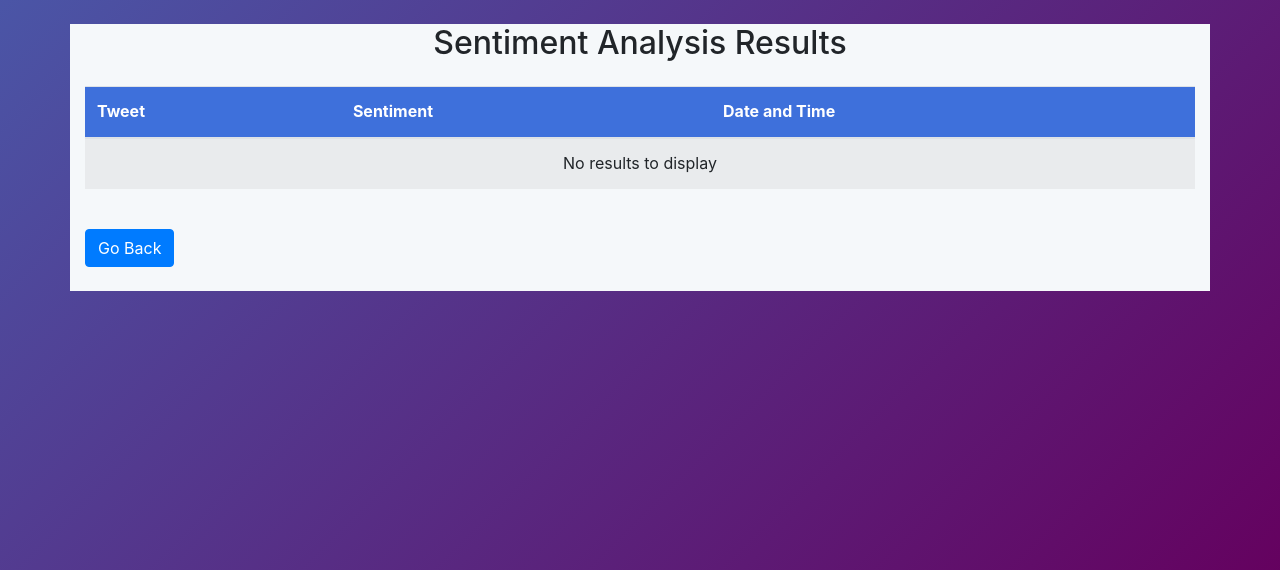
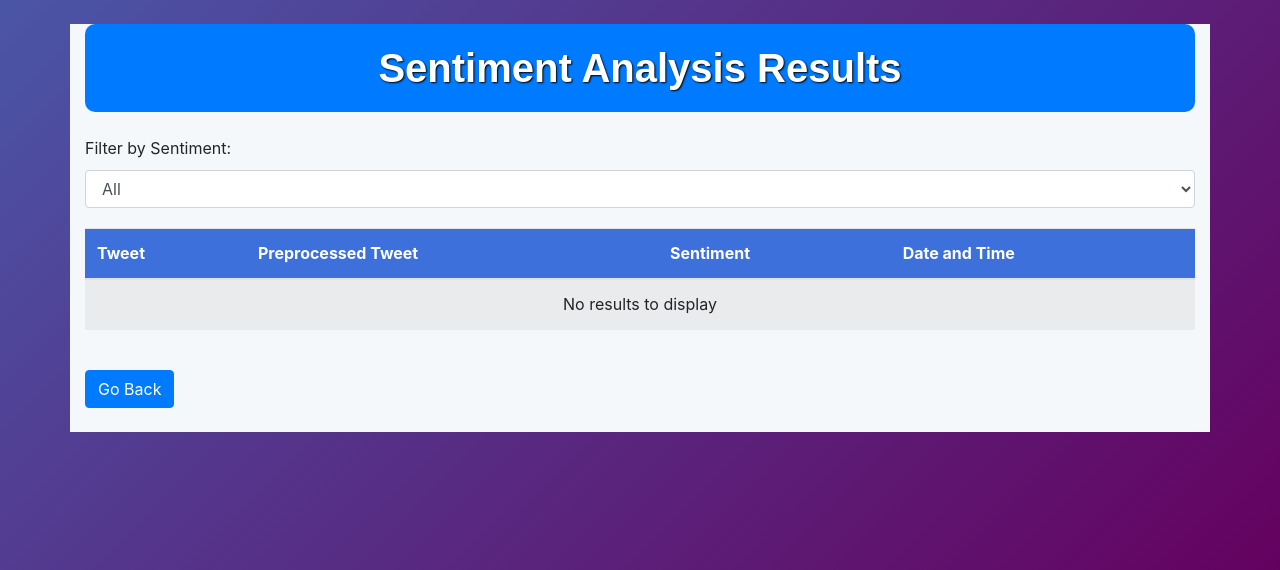
Before and after one commit to kottarivaibhav/Sentiment_Analysis, a Flask app: template templates/result.html in a window 1280 px wide. Shown: the top 570 px of the page. Run offline with Flask 3, Linux system fonts and the light colour scheme; the template is opened without the code that fills it, so the values that code supplies are empty; some libraries are stand-ins or nearby versions.

Commit message:
phrase level changes made

```diff
--- a/static/css/results.css
+++ b/static/css/results.css
@@ -8,6 +8,17 @@ body {
   animation: gradient 15s ease infinite;
   background-size: 400% 400%;
   background-attachment: fixed;
+}
+
+h2.my-4.text-center {
+   /* Bootstrap primary color */
+  color: rgb(26, 51, 56);
+  padding: 20px;
+  border-radius: 10px;
+  font-family: 'Arial', sans-serif;
+  font-weight: bold;
+  text-shadow: 1px 1px 2px #2c819b;
+  font-size: 40px;
 }
 
 @keyframes gradient {
@@ -175,15 +186,15 @@ body {
 
 /* Custom sentiment colors */
 .positive {
-  color: rgb(239, 255, 10);
+  color: rgb(255, 161, 10);
 }
 
 .negative {
-  color: rgb(159, 144, 144);
+  color: rgb(96, 28, 231);
 }
 
 .neutral {
-  color: green;
+  color: rgb(4, 5, 4);
 }
 
 .btn-primary {
--- a/templates/result.html
+++ b/templates/result.html
@@ -4,8 +4,19 @@
   <title>Sentiment Analysis Result</title>
   <link rel="stylesheet" type="text/css" href="{{ url_for('static', filename='css/results.css') }}">
   <link rel="stylesheet" href="https://stackpath.bootstrapcdn.com/bootstrap/4.4.1/css/bootstrap.min.css" integrity="sha384-Vkoo8x4CGsO3+Hhxv8T/Q5PaXtkKtu6ug5TOeNV6gBiFeWPGFN9MuhOf23Q9Ifjh" crossorigin="anonymous">
+  <style>
+    h2.my-4.text-center {
+        background-color: #007bff; /* Bootstrap primary color */
+        color: white;
+        padding: 20px;
+        border-radius: 10px;
+        font-family: 'Arial', sans-serif;
+        font-weight: bold;
+        text-shadow: 1px 1px 2px #000;
+    }
+  </style>
 </head>
-<body >
+<body>
     <div>
         <div class="wave"></div>
         <div class="wave"></div>
@@ -15,11 +26,22 @@
 
     <h2 class="my-4 text-center">Sentiment Analysis Results</h2>
 
+    <div class="form-group">
+        <label for="sentimentFilter">Filter by Sentiment:</label>
+        <select id="sentimentFilter" class="form-control" onchange="filterTable()">
+            <option value="all">All</option>
+            <option value="positive">Positive</option>
+            <option value="neutral">Neutral</option>
+            <option value="negative">Negative</option>
+        </select>
+    </div>
+
     <div class="table-container">
-      <table class="table table-striped table-hover">
+      <table class="table table-striped table-hover" id="tweetsTable">
         <thead>
           <tr>
             <th>Tweet</th>
+            <th>Preprocessed Tweet</th>
             <th>Sentiment</th>
             <th>Date and Time</th>
           </tr>
@@ -27,15 +49,16 @@
         <tbody>
           {% if result %}
           {% for tweet in result %}
-          <tr>
+          <tr class="{{ tweet.sentiment }}">
             <td>{{ tweet.content }}</td>
+            <td>{{ tweet.preprocessed_content }}</td>
             <td class="{% if tweet.sentiment == 'positive' %}positive{% elif tweet.sentiment == 'negative' %}negative{% else %}neutral{% endif %}">{{ tweet.sentiment }}</td>
             <td>{{ tweet.date_time }}</td>
           </tr>
           {% endfor %}
           {% else %}
           <tr>
-            <td colspan="3" class="text-center">No results to display</td>
+            <td colspan="4" class="text-center">No results to display</td>
           </tr>
           {% endif %}
         </tbody>
@@ -44,6 +67,23 @@
 
     <a href="/" class="btn btn-primary my-4">Go Back</a>
 
+    {% if csv_download %}
+    <a href="{{ url_for('download_csv', temp_file_path=temp_file_path) }}" class="btn btn-success my-4">Download Processed CSV</a>
+    {% endif %}
+
 </div>
+
+<script>
+function filterTable() {
+    var filter = document.getElementById("sentimentFilter").value;
+    var table = document.getElementById("tweetsTable");
+    var tr = table.getElementsByTagName("tr");
+
+    for (var i = 1; i < tr.length; i++) {
+        tr[i].style.display = (filter == "all" || tr[i].classList.contains(filter)) ? "" : "none";
+    }
+}
+</script>
+
 </body>
 </html>
```
